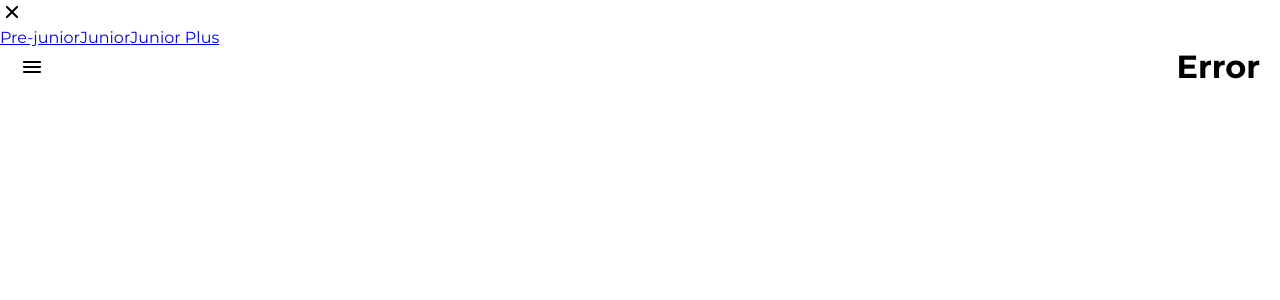
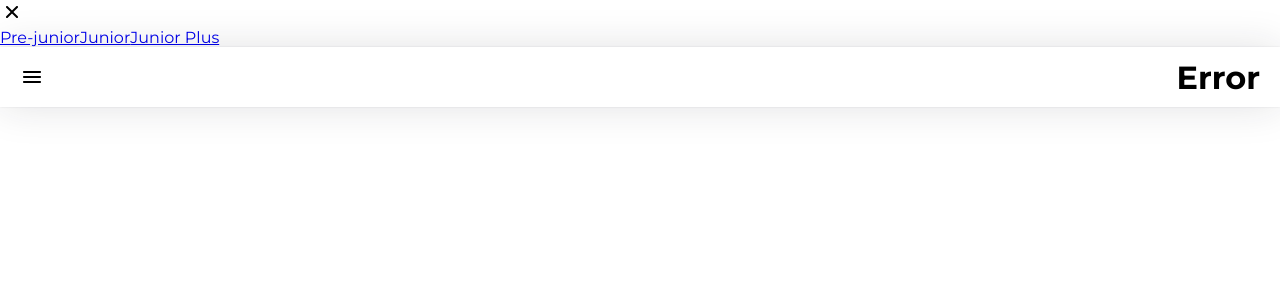
Before and after one commit to rzalyaev/hws2, a React (Create React App) app: page / in a window 1280 px wide. Shown: the top 300 px of the page. Built offline with nearby package versions, Linux system fonts and the light colour scheme.

Commit message:
Add className to wrapper div

```diff
--- a/src/s2-homeworks/hw05/header/Header.tsx
+++ b/src/s2-homeworks/hw05/header/Header.tsx
@@ -22,7 +22,7 @@ export const Header: FC<PropsType> = ({handleOpen}) => {
                     ? 'Junior Plus'
                     : 'Error'
     return (
-        <>
+        <div id={'hw5-header-wrapper'} className={s.headerWrapper}>
             <div id={'hw5-header'} className={s.header}>
                 <img
                     src={burgerIcon}
@@ -33,6 +33,6 @@ export const Header: FC<PropsType> = ({handleOpen}) => {
                 />
                 <h1>{pageName}</h1>
             </div>
-        </>
+        </div>
     )
 }
```
